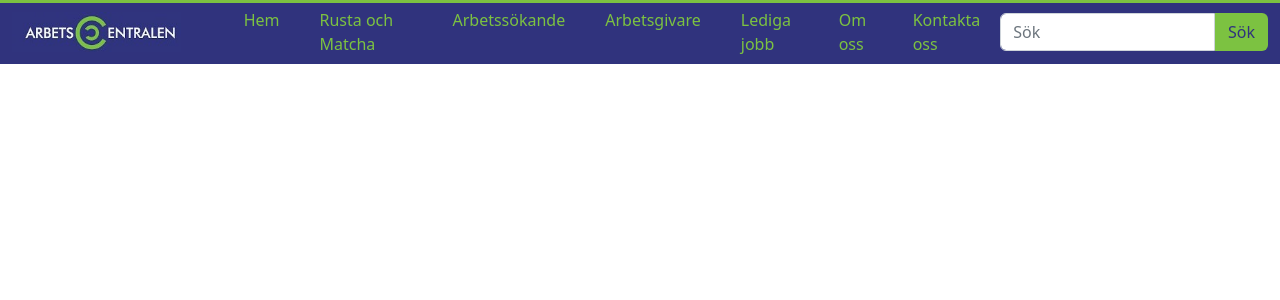
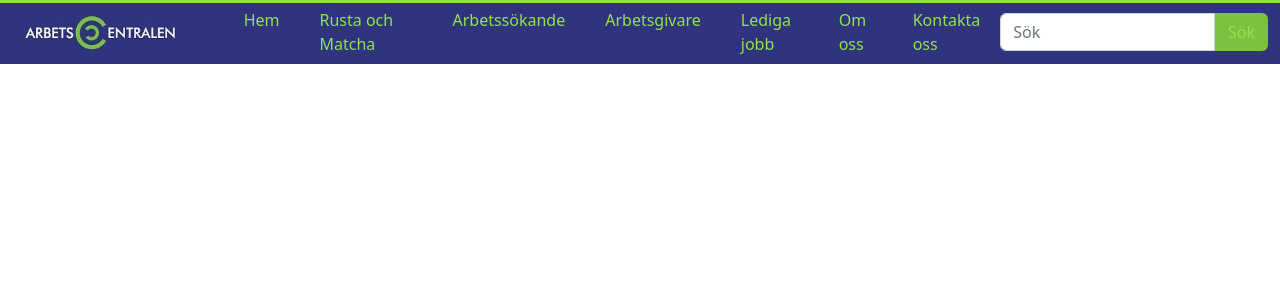
Before and after one commit to Shuriken1987/arbetscentralen-mock, a React (Create React App) app: page / in a window 1280 px wide. Shown: the top 300 px of the page. Built offline with nearby package versions, Linux system fonts and the light colour scheme.

Commit message:
Update index.css

```diff
--- a/src/index.css
+++ b/src/index.css
@@ -17,7 +17,7 @@ code {
     width: 100% !important;
 }
 a{
-  color: #7cc241 !important;
+  color:#92E34D !important;
 }
  .logo {
      background-color: #30337d !important;
@@ -30,7 +30,7 @@ a{
     }
  .ja{
      background-color: #7cc241 !important;
-     color: #30337d !important;
+     color: #92E34D !important;
  }
  ul{
      margin: 0 auto;
@@ -45,7 +45,7 @@ a{
   left: 0;
   right: 0;
   height: 3px;
-  background-color: #7cc241 !important;
+  background-color: #92E34D !important;
   transform-origin: 0%;
 }
 .App{
@@ -61,7 +61,7 @@ a{
     border-radius: 0.375rem 0 0  0.375rem !important;
 }
 .form-control:focus {
-    color: #7cc241 !important;
+    color: #92E34D !important;
     box-shadow: none !important;
     border-color: transparent !important;
 }
```
